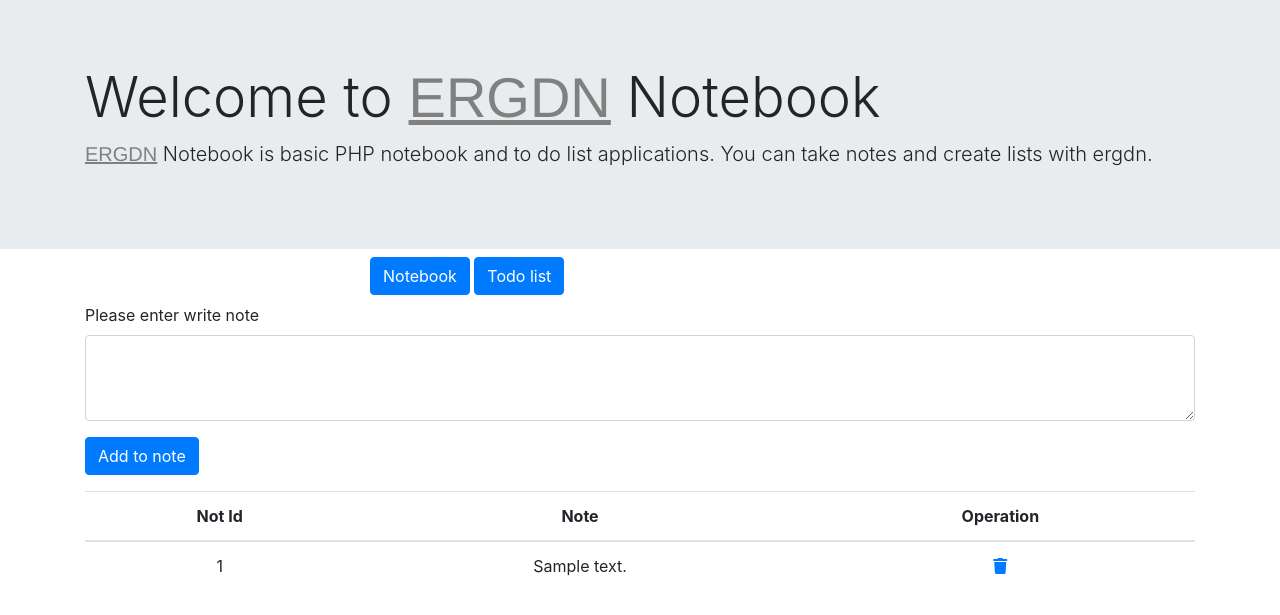
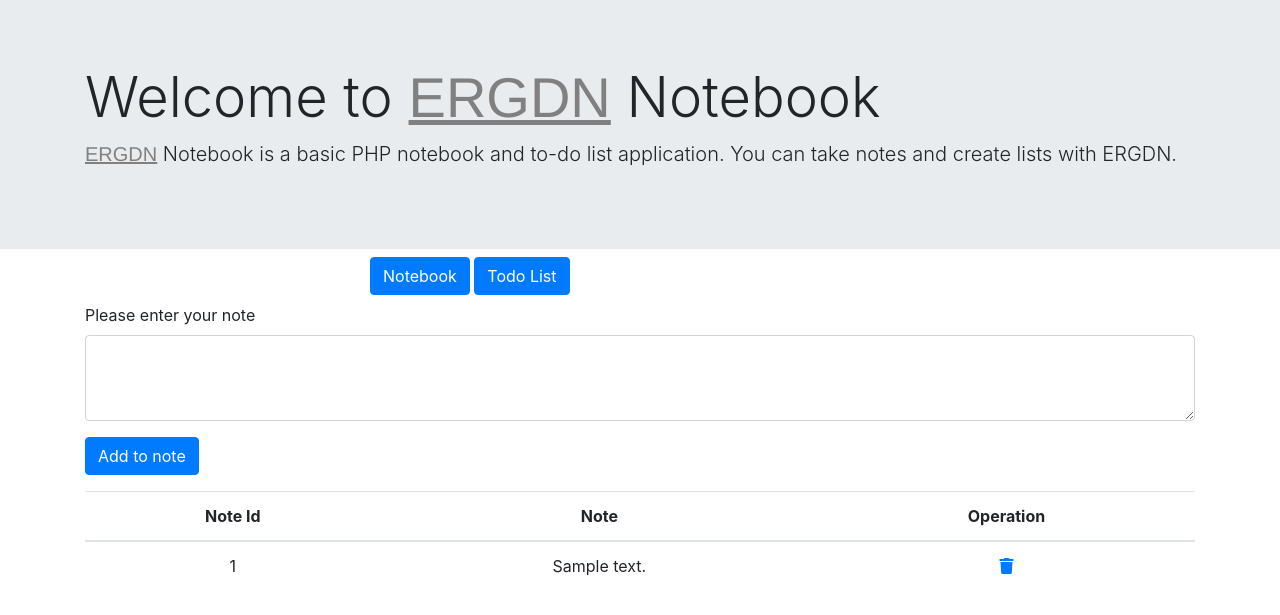
Before and after one commit to mfurkan60/Notebook_with_PHP, a PHP site: page / in a window 1280 px wide, after a click on "Notebook". Shown: the top 615 px of the page. Run offline with PHP 8.4, Linux system fonts and the light colour scheme; tables that the repository leaves empty or names only in its code hold one stand-in row (values such as "Sample post"); some libraries are stand-ins or nearby versions.

Commit message:
Update index.php

```diff
--- a/index.php
+++ b/index.php
@@ -1,4 +1,4 @@
-<?php  include "database/db.php"  ?>
+<?php include "database/db.php"; ?>
 
 <!doctype html>
 <html lang="en">
@@ -9,229 +9,171 @@
 
     <!-- Bootstrap CSS -->
     <link rel="stylesheet" href="https://stackpath.bootstrapcdn.com/bootstrap/4.5.2/css/bootstrap.min.css" integrity="sha384-JcKb8q3iqJ61gNV9KGb8thSsNjpSL0n8PARn9HuZOnIxN0hoP+VmmDGMN5t9UJ0Z" crossorigin="anonymous">
-    <link rel="stylesheet" href="https://cdnjs.cloudflare.com/ajax/libs/font-awesome/5.14.0/css/all.min.css
-">
+    <link rel="stylesheet" href="https://cdnjs.cloudflare.com/ajax/libs/font-awesome/5.14.0/css/all.min.css">
 
-
-
-
-    <!-- Style CSS -->
+    <!-- Custom Style CSS -->
     <link rel="stylesheet" href="css/style.css">
 
     <title>ERGDN Notebook</title>
 </head>
 <body>
 
- <!--home section-->
+<!-- Home section -->
 <div class="jumbotron jumbotron-fluid">
     <div class="container">
-    <h1 class="display-4">Welcome to <span class="ergdn">ERGDN</span>  Notebook</h1>
-    <p class="lead"><span class="ergdn">ERGDN</span> Notebook is basic PHP notebook and to do list applications.
-      You can take notes and create lists with ergdn.
+        <h1 class="display-4">Welcome to <span class="ergdn">ERGDN</span> Notebook</h1>
+        <p class="lead"><span class="ergdn">ERGDN</span> Notebook is a basic PHP notebook and to-do list application.
+            You can take notes and create lists with ERGDN.
         </p>
     </div>
 </div>
-<?php  # added note before get note datas
-              if(isset($_POST["addnote"])){
+
+<?php
+// Adding a note before retrieving note data
+if (isset($_POST["addnote"])) {
     $addnote = $db->prepare("INSERT INTO note SET note=:note");
     $addnote->execute([
-                    "note"=> $_POST["note"]
+        "note" => $_POST["note"]
     ]);
-                  if($addnote){   ?>
+
+    if ($addnote) { ?>
         <div class="alert alert-success" role="alert">
             Note added successfully!!
         </div>
-
-                <?php    }else{   ?>
+    <?php } else { ?>
         <div class="alert alert-danger" role="alert">
             Error!!!
         </div>
-              <?php          }
-
+    <?php }
 }
 
-              ?>
-
-              <?php
-
-              #added todo before get todo datas
-              if(isset($_POST["addtodo"])){
+// Adding a todo item before retrieving todo data
+if (isset($_POST["addtodo"])) {
     $addtodo = $db->prepare("INSERT INTO todo SET todo=:todo");
     $addtodo->execute([
-                  "todo"=> $_POST["todo"]
+        "todo" => $_POST["todo"]
     ]);
-                if($addtodo){   ?>
+
+    if ($addtodo) { ?>
         <div class="alert alert-success" role="alert">
             Todo added successfully!!
         </div>
-
-              <?php    }else{   ?>
+    <?php } else { ?>
         <div class="alert alert-danger" role="alert">
             Error!!!
         </div>
-            <?php          }
-
+    <?php }
 }
-
-
-
 ?>
 
 <div class="container">
     <div class="row">
         <div class="col-md-6 offset-md-3 mt-2">
-              <!--button of Notebook-->
+            <!-- Button for Notebook -->
             <button class="btn btn-primary" type="button" data-toggle="collapse" data-target="#notebook" aria-expanded="false" aria-controls="collapseExample">
                 Notebook
             </button>
-               <!--button of To do List-->
+            <!-- Button for To-do List -->
             <button class="btn btn-primary" type="button" data-toggle="collapse" data-target="#todo" aria-expanded="false" aria-controls="collapseExample">
-                 Todo list
+                Todo List
             </button>
-
-
         </div>
     </div>
 
-
-
     <div class="collapse mt-2" id="notebook">
         <div id="content">
-
             <form action="index.php" method="POST">
-
-
                 <div class="form-group">
-                <label for="exampleFormControlTextarea1">Please enter write note</label>
+                    <label for="exampleFormControlTextarea1">Please enter your note</label>
                     <textarea class="form-control" name="note" id="note" rows="3"></textarea>
                 </div>
+                <button type="submit" name="addnote" class="btn btn-primary">Add to note</button>
+            </form>
 
-              <button type="submit" name="addnote" class="btn btn-primary">Add to note</button>
-
-
-
-            </form>
             <?php
-
-                  #delete note datas
-                  if(isset($_GET["deletenote"])){
-                    $delete_note= $db->prepare("DELETE FROM note WHERE id=:id");
+            // Deleting a note
+            if (isset($_GET["deletenote"])) {
+                $delete_note = $db->prepare("DELETE FROM note WHERE id=:id");
                 $delete_note->execute(["id" => $_GET["deletenote"]]);
 
-
-                    if($delete_note){
-                      ?>  <div class="alert alert-primary" role="alert">
+                if ($delete_note) { ?>
+                    <div class="alert alert-primary" role="alert">
                         Deleted note
                     </div>
                 <?php
-                      header("Refresh:2, url=index.php ");
-                    }else{ ?>
+                    header("Refresh:2; url=index.php");
+                } else { ?>
                     <div class="alert alert-danger" role="alert">
                         Error!!
                     </div>
-                    <?php header("Refresh:2, url=index.php");
+                <?php
+                    header("Refresh:2; url=index.php");
                 }
-
-
             }
-
             ?>
 
-
-
-
-
-
             <?php
-                #get datas
+            // Retrieving note data
             $notebook = $db->prepare("SELECT * FROM note");
             $notebook->execute();
             $row = $notebook->fetchAll(PDO::FETCH_OBJ);
+            ?>
 
-
-
-              ?>
             <table id="books" class="table mt-3" collpading="10px" style="text-align: center">
                 <thead>
                     <tr>
-                          <th>Not Id</th>
+                        <th>Note Id</th>
                         <th>Note</th>
                         <th>Operation</th>
-
                     </tr>
-
-
                 </thead>
                 <tbody>
-
-                  <?php foreach($row as $notebook_row){         ?>
+                    <?php foreach ($row as $notebook_row) { ?>
                         <tr>
-                        <td><?php echo $notebook_row->id;  ?></td>
-                        <td><?php echo $notebook_row->note;  ?></td>
+                            <td><?php echo $notebook_row->id; ?></td>
+                            <td><?php echo $notebook_row->note; ?></td>
                             <td>
                                 <a href="?deletenote=<?php echo $notebook_row->id ?>"><i class="fa fa-trash" aria-hidden="true"></i></a>
-
-
                             </td>
                         </tr>
-
-
-               <?php   }        ?>
-
+                    <?php } ?>
                 </tbody>
-
-
-
             </table>
-
-
-
         </div>
     </div>
 
-
-      <!-- to do section-->
-      <div class="collapse mt-5 " id="todo">
+    <!-- To-do section -->
+    <div class="collapse mt-5" id="todo">
         <form action="index.php" method="post">
-
             <div class="form-group">
-          <label for="exampleInputEmail1">Add to To Do List</label>
+                <label for="exampleInputEmail1">Add to To-Do List</label>
                 <input type="text" class="form-control" name="todo" id="todolist" aria-describedby="emailHelp">
             </div>
-         <button type="submit" name="addtodo" class="btn btn-primary">Add </button>
-
+            <button type="submit" name="addtodo" class="btn btn-primary">Add</button>
         </form>
 
-
         <?php
-
-#delete todo list
-  if(isset($_GET["deletetodo"])){
-    $delete_todo= $db->prepare("DELETE FROM todo WHERE id=:id");
+        // Deleting a todo item
+        if (isset($_GET["deletetodo"])) {
+            $delete_todo = $db->prepare("DELETE FROM todo WHERE id=:id");
             $delete_todo->execute(["id" => $_GET["deletetodo"]]);
 
-
-    if($delete_todo){
-      ?>  <div class="alert alert-primary" role="alert">
+            if ($delete_todo) { ?>
+                <div class="alert alert-primary" role="alert">
                     Deleted Todo
                 </div>
             <?php
-      header("Refresh:2, url=index.php ");
-    }else{ ?>
+                header("Refresh:2; url=index.php");
+            } else { ?>
                 <div class="alert alert-danger" role="alert">
                     Error!!
                 </div>
-    <?php header("Refresh:2, url=index.php");
+            <?php
+                header("Refresh:2; url=index.php");
+            }
         }
 
-
-  }
-
-
-?>
-
-        <?php
-        #get todo datas
+        // Retrieving todo data
         $todo = $db->prepare("SELECT * FROM todo");
         $todo->execute();
         $todo_row = $todo->fetchAll(PDO::FETCH_OBJ);
@@ -242,43 +184,23 @@
                 <tr>
                     <th>Todo Id</th>
                     <th>Todo</th>
-
+                    <th>Operation</th>
                 </tr>
-
-
             </thead>
             <tbody>
-
-                  <?php foreach($todo_row as $row_todo){         ?>
+                <?php foreach ($todo_row as $row_todo) { ?>
                     <tr>
-                        <td><?php echo $row_todo->id;  ?></td>
-                        <td><?php echo $row_todo->todo;  ?></td>
+                        <td><?php echo $row_todo->id; ?></td>
+                        <td><?php echo $row_todo->todo; ?></td>
                         <td>
                             <a href="?deletetodo=<?php echo $row_todo->id ?>"><i class="fa fa-trash" aria-hidden="true"></i></a>
-
-
                         </td>
                     </tr>
-
-
-               <?php   }        ?>
-
+                <?php } ?>
             </tbody>
-
-
-
         </table>
-
-
-
-
-
-
     </div>
-
-
-
-
+</div>
 
 <!-- Optional JavaScript -->
 <!-- jQuery first, then Popper.js, then Bootstrap JS -->
```
Lines whose indentation alone changed are shown as unchanged.
